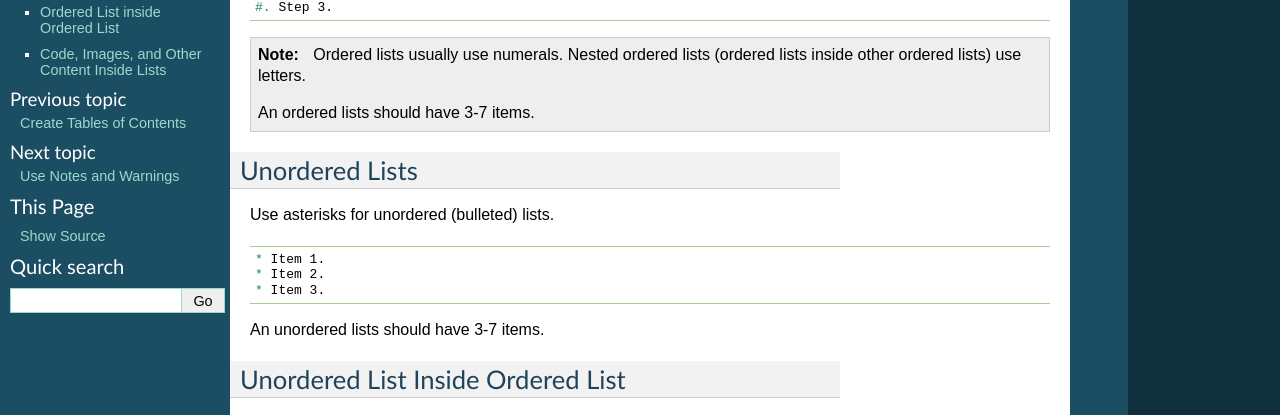
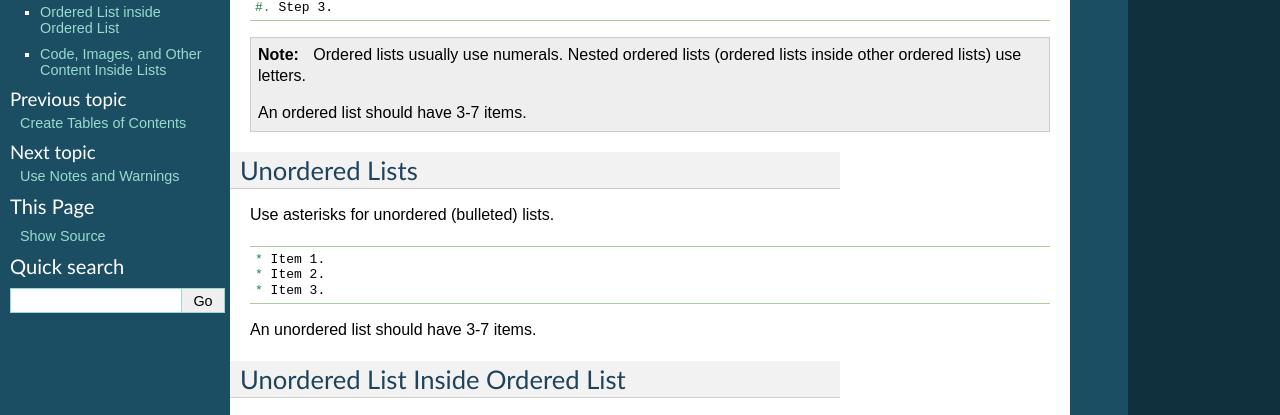
Before and after one commit to MarkHoeber/sublime_sphinx_guide, a Sphinx documentation site: the page built from source/lists.rst, in a window 1280 px wide. Shown: the part 264-679 px from the top of the page. Built offline with Sphinx 7.4.7, drawn with Linux system fonts in a browser that asks for light colours; pages that are not in the unit, such as notebooks, are missing from menus.

Commit message:
Update lists.rst to fix grammar
P. S., say why "3-7" items?

Also you need to add surrounding code, so the user sees if he or she needs a blank line before or after lists... like we do on GitHub Markdown.

```diff
--- a/source/lists.rst
+++ b/source/lists.rst
@@ -18,7 +18,7 @@ Use hash symbols for ordered lists:
  Ordered lists usually use numerals. Nested ordered lists (ordered lists inside
  other ordered lists) use letters.
 
- An ordered lists should have 3-7 items.
+ An ordered list should have 3-7 items.
 
 Unordered Lists
 ***************
@@ -31,7 +31,7 @@ Use asterisks for unordered (bulleted) lists.
     * Item 2.
     * Item 3.
 
-An unordered lists should have 3-7 items.
+An unordered list should have 3-7 items.
 
 Unordered List Inside Ordered List
 *********************************************
```
